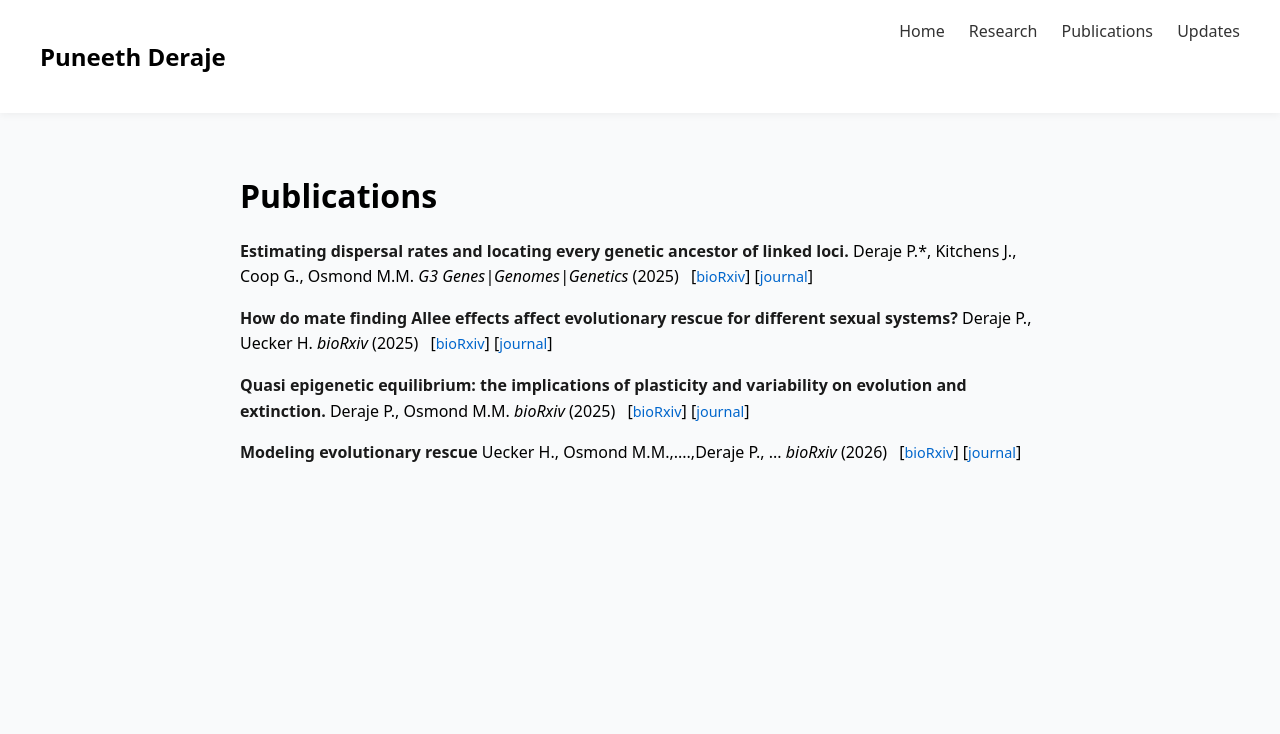
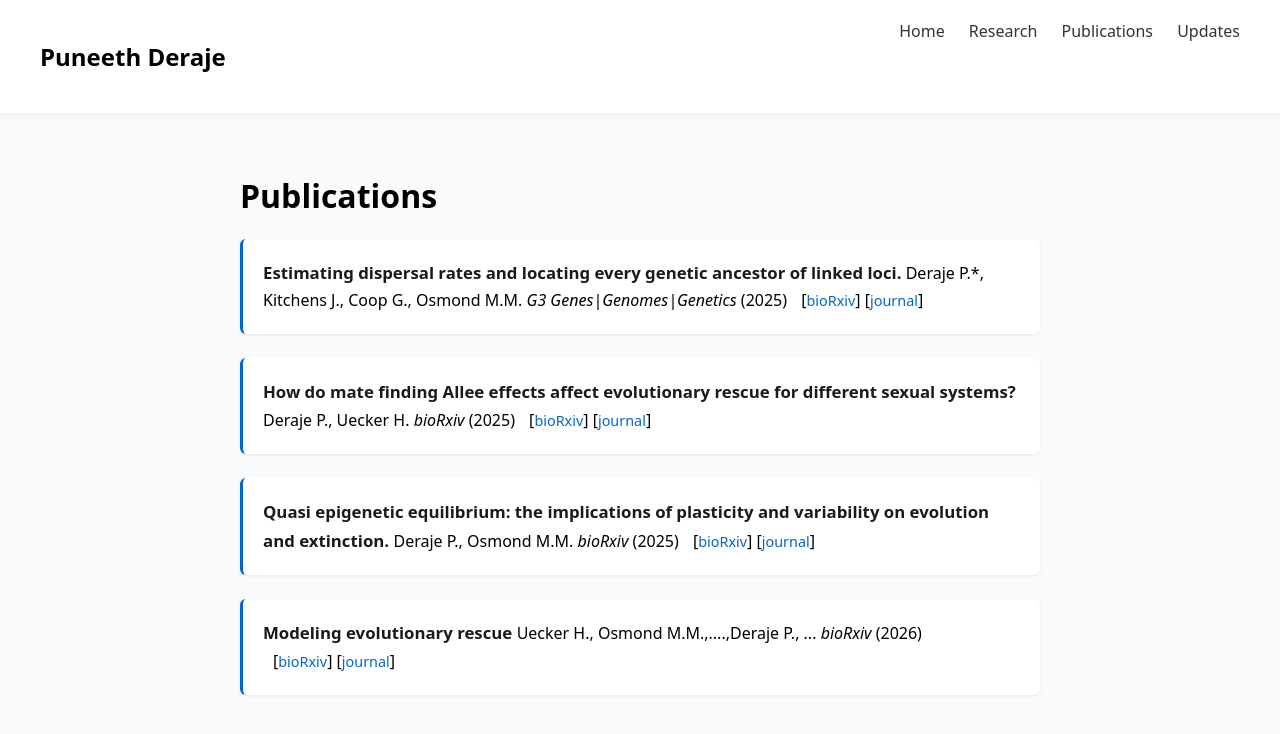
Before and after one commit to puneethderaje/puneethderaje.github.io, a Jekyll site: the page built from publications.html, in a window 1280 px wide. Shown: the top 734 px of the page. Built offline with Jekyll 4.4.1, drawn with Linux system fonts in a browser that asks for light colours.

Commit message:
Modifying publications format

```diff
--- a/assets/style.css
+++ b/assets/style.css
@@ -27,24 +27,39 @@ main {
 
 
 .pub-item {
-  margin-bottom: 16px;
-  line-height: 1.6;
+  padding: 20px;
+  margin-bottom: 24px;
+  background: white;
+  border-left: 3px solid #0066cc;
+  border-radius: 6px;
+  box-shadow: 0 1px 3px rgba(0,0,0,0.08);
+  line-height: 1.7;
+  transition: box-shadow 0.2s ease, transform 0.2s ease;
+}
+
+.pub-item:hover {
+  box-shadow: 0 4px 12px rgba(0,0,0,0.12);
+  transform: translateX(4px);
 }
 
 .pub-item strong {
   color: #1a1a1a;
+  font-size: 1.05rem;
 }
 
 .pub-links {
-  margin-left: 8px;
+  margin-left: 10px;
+  white-space: nowrap;
 }
 
 .pub-links a {
   text-decoration: none;
   color: #0066cc;
   font-size: 0.9rem;
+  font-weight: 500;
 }
 
 .pub-links a:hover {
   text-decoration: underline;
+  color: #0052a3;
 }
```
